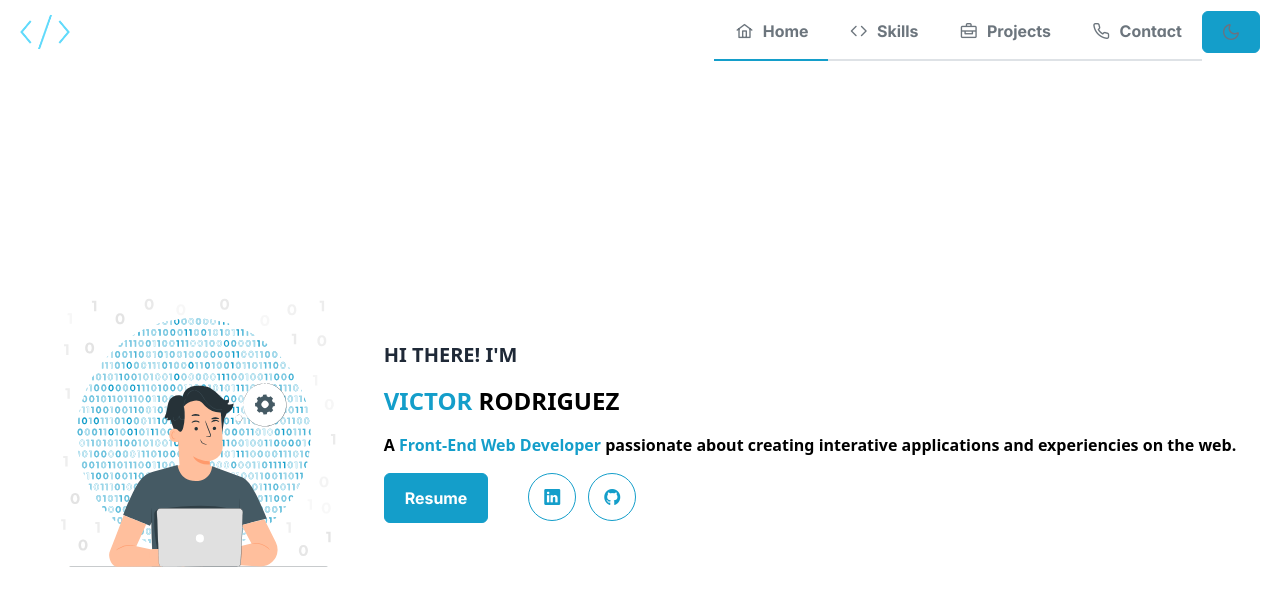
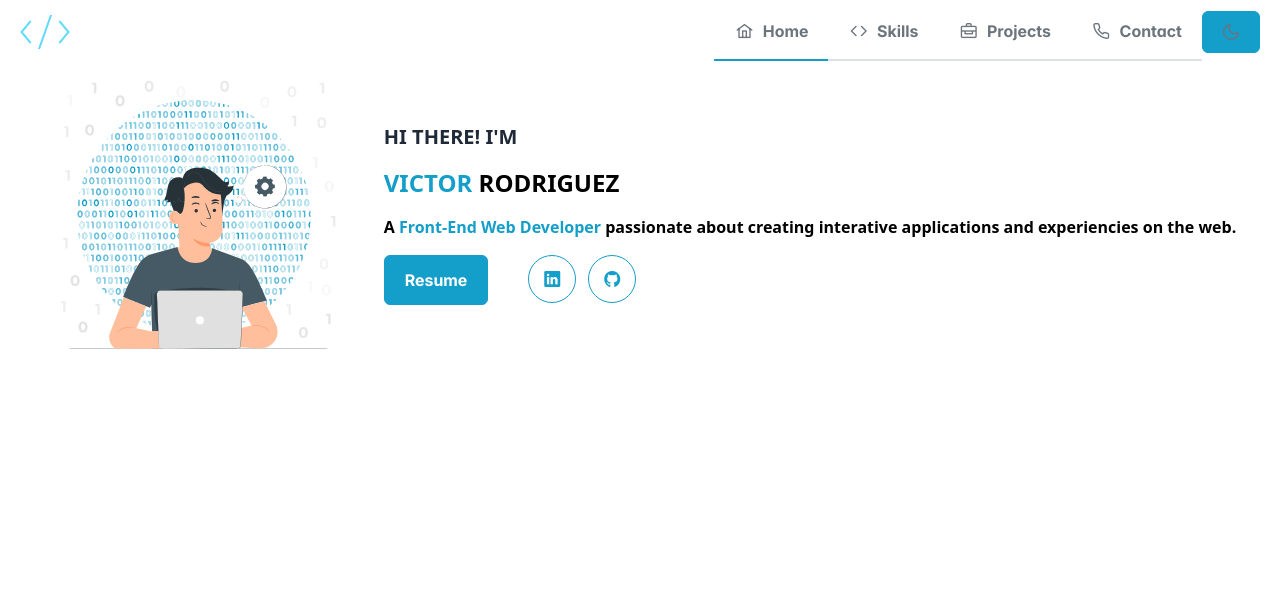
Before and after one commit to Rzva03/portfolio, a React app: page / in a window 1280 px wide. Built offline with nearby package versions, Linux system fonts and the light colour scheme.

Commit message:
fix: add new styles

```diff
--- a/src/assets/css/global.css
+++ b/src/assets/css/global.css
@@ -1,8 +1,3 @@
-#root {
-    width: 100%;
-    height: 100vh;
-}
-
 .p-tabmenu .p-tabmenu-nav {
     background: #ffffff;
     border: 1px solid #dee2e6 !important;
```
